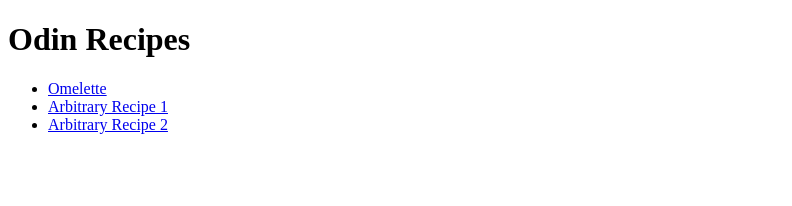
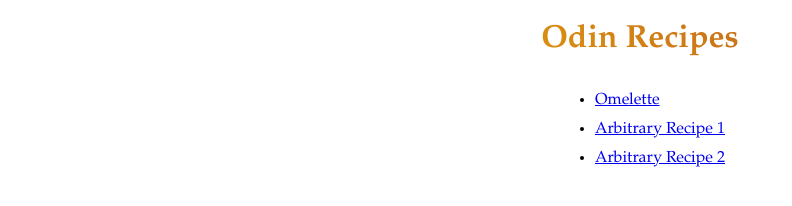
Before and after one commit to AndersGreveSoerensen/odin-recipes, a plain HTML site: page index.html in a window 1280 px wide. Shown: the whole page, without its empty margins (0-792 px from the left). Drawn offline with Linux system fonts and the light colour scheme.

Commit message:
Add some styling to all pages

```diff
--- a/index.html
+++ b/index.html
@@ -4,14 +4,17 @@
     <meta charset="UTF-8">
     <meta name="viewport" content="width=device-width, initial-scale=1.0">
     <title>Odin Recipes</title>
+    <link rel="stylesheet" href="style.css">
 </head>
 <body>
-    <h1>Odin Recipes</h1>
-    <ul>
-        <li><a href="recipes/omelette.html"> Omelette</a></li>
-        <li><a href="recipes/arbitrary-recipe1.html">Arbitrary Recipe 1</a></li>
-        <li><a href="recipes/arbitrary-recipe2.html">Arbitrary Recipe 2</a></li>
-    </ul>
+    <h1 class="homepage">Odin Recipes</h1>
+    <div class="ul-wrap">
+        <ul class="homepage">
+            <li><a href="recipes/omelette.html"> Omelette</a></li>
+            <li><a href="recipes/arbitrary-recipe1.html">Arbitrary Recipe 1</a></li>
+            <li><a href="recipes/arbitrary-recipe2.html">Arbitrary Recipe 2</a></li>
+        </ul>
+    </div>
 
 </body>
 </html>
--- /dev/null
+++ b/style.css
@@ -0,0 +1,33 @@
+body {
+    font-family: 'Garamond', Courier, monospace;
+}
+
+h1 {
+    text-align: center;
+    /* color: linear-gradient(gold, brown); */
+    /* color: yellow; */
+    background-image: linear-gradient(60deg, gold, brown);
+    background-clip: text;
+    -webkit-background-clip: text;
+    color: transparent;
+    font-weight: 1000;
+
+}
+
+.ul-wrap {
+    text-align: center;
+}
+
+ul.homepage {
+    display: inline-block;
+    margin: 0 auto;
+    text-align: left;
+}
+
+ul.homepage li {
+    margin: 10px 0;
+}
+
+ul.homepage > li > a{
+
+}
```
Also changed, not shown: recipes/arbitrary-recipe1.html (+3 -0 lines), recipes/arbitrary-recipe2.html (+3 -0 lines), recipes/omelette.html (+2 -0 lines).
